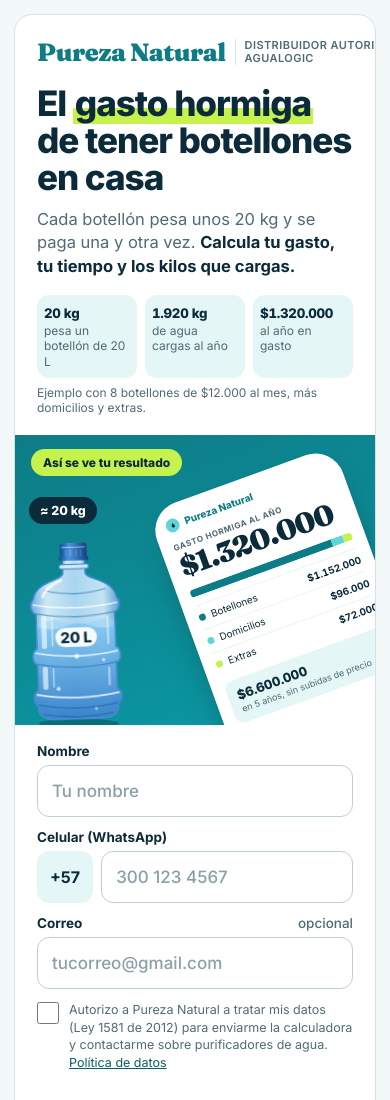
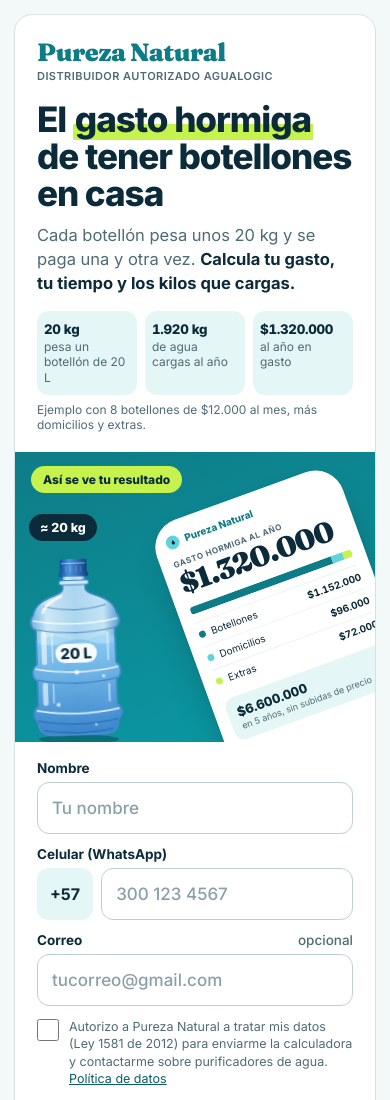
Before and after one commit to Lucia019/landing-pureza-natural, a plain HTML site: page pureza-natural/gasto-hormiga/index.html in a window 390 px wide. Shown: the top 1100 px of the page. Drawn offline with Linux system fonts and the light colour scheme.

Commit message:
Formulario /gasto-hormiga: el encabezado ya no se corta en celular
Co-Authored-By: Claude Sonnet 5.5 <noreply@anthropic.com>

```diff
--- a/pureza-natural/gasto-hormiga/index.html
+++ b/pureza-natural/gasto-hormiga/index.html
@@ -43,6 +43,11 @@
   .brand small{
     font-family:"Inter",sans-serif;font-weight:600;font-size:11px;letter-spacing:.04em;
     text-transform:uppercase;color:var(--muted);border-left:1.5px solid var(--line);padding-left:9px;line-height:1.2;
+  }
+  @media (max-width:520px){
+    .brand{flex-direction:column;align-items:flex-start;gap:3px}
+    .brand small{border-left:0;padding-left:0}
+    .brand small br{display:none}
   }
   h1{
     font-weight:800;font-size:clamp(32px,9vw,46px);line-height:1.05;letter-spacing:-.03em;
@@ -178,7 +183,7 @@
 <main class="frame">
 
   <header class="copy">
-    <div class="brand">Pureza Natural <small>Distribuidor autorizado<br>AguaLogic</small></div>
+    <div class="brand">Pureza Natural <small>Distribuidor autorizado <br>AguaLogic</small></div>
     <h1>El <mark>gasto hormiga</mark> de tener botellones en casa</h1>
     <p class="sub">Cada botellón pesa unos 20 kg y se paga una y otra vez. <b>Calcula tu gasto, tu tiempo y los kilos que cargas.</b></p>
     <ul class="chips" aria-label="Ejemplo con 8 botellones al mes">
```
